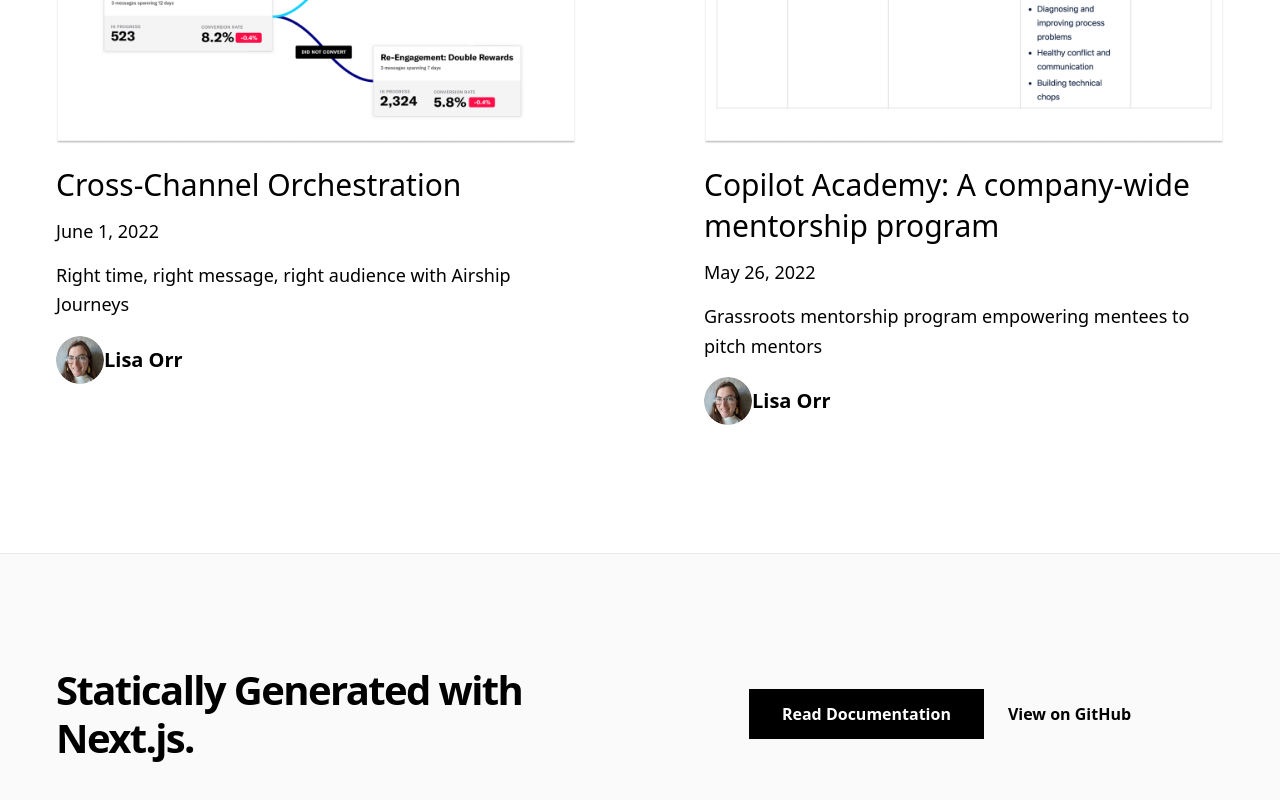
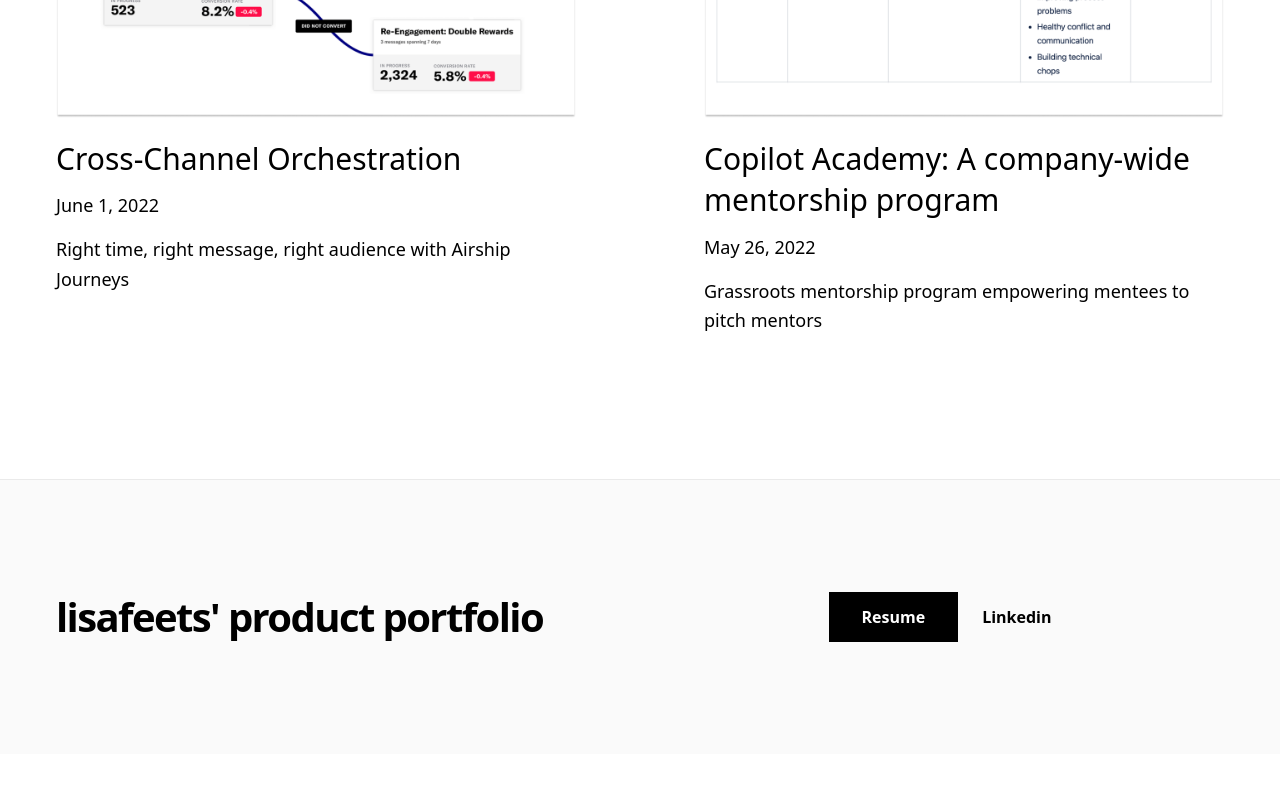
Before and after one commit to lisafeets/lisafeets_portfolio, a Next.js app: page / in a window 1280 px wide. Shown: the part 1580-2380 px from the top of the page. After the commit the page ends 2334 px from the top, so only its background shows below. Built offline with nearby package versions, Linux system fonts and the light colour scheme.

Commit message:
footer update

```diff
--- a/components/footer.js
+++ b/components/footer.js
@@ -7,20 +7,20 @@
       <Container>
         <div className="py-28 flex flex-col lg:flex-row items-center">
           <h3 className="text-4xl lg:text-5xl font-bold tracking-tighter leading-tight text-center lg:text-left mb-10 lg:mb-0 lg:pr-4 lg:w-1/2">
-            Statically Generated with Next.js.
+            lisafeets' product portfolio
           </h3>
           <div className="flex flex-col lg:flex-row justify-center items-center lg:pl-4 lg:w-1/2">
             <a
-              href="https://nextjs.org/docs/basic-features/pages"
+              href="/assets/resume/resume2022.pdf"
               className="mx-3 bg-black hover:bg-white hover:text-black border border-black text-white font-bold py-3 px-12 lg:px-8 duration-200 transition-colors mb-6 lg:mb-0"
             >
-              Read Documentation
+              Resume
             </a>
             <a
-              href={`https://github.com/vercel/next.js/tree/canary/examples/${EXAMPLE_PATH}`}
+              href={`https://www.linkedin.com/in/lisaorr`}
               className="mx-3 font-bold hover:underline"
             >
-              View on GitHub
+              Linkedin
             </a>
           </div>
         </div>
--- a/components/hero-post.js
+++ b/components/hero-post.js
@@ -35,7 +35,7 @@
         </div>
         <div>
           <p className="text-lg leading-relaxed mb-4">{excerpt}</p>
-          <Avatar name={author.name} picture={author.picture} />
+          {/* <Avatar name={author.name} picture={author.picture} /> */}
         </div>
       </div>
     </section>
--- a/components/post-header.js
+++ b/components/post-header.js
@@ -15,7 +15,7 @@
       </div>
       <div className="max-w-2xl mx-auto">
         <div className="block md:hidden mb-6">
-          <Avatar name={author.name} picture={author.picture} />
+          {/* <Avatar name={author.name} picture={author.picture} /> */}
         </div>
         <div className="mb-6 text-lg">
           <DateFormatter dateString={date} />
--- a/components/post-preview.js
+++ b/components/post-preview.js
@@ -31,7 +31,7 @@
         <DateFormatter dateString={date} />
       </div>
       <p className="text-lg leading-relaxed mb-4">{excerpt}</p>
-      <Avatar name={author.name} picture={author.picture} />
+      {/* <Avatar name={author.name} picture={author.picture} /> */}
     </div>
   )
 }
```
Also changed, not shown: 1 other file (tests, documents, lock files or other folders).
